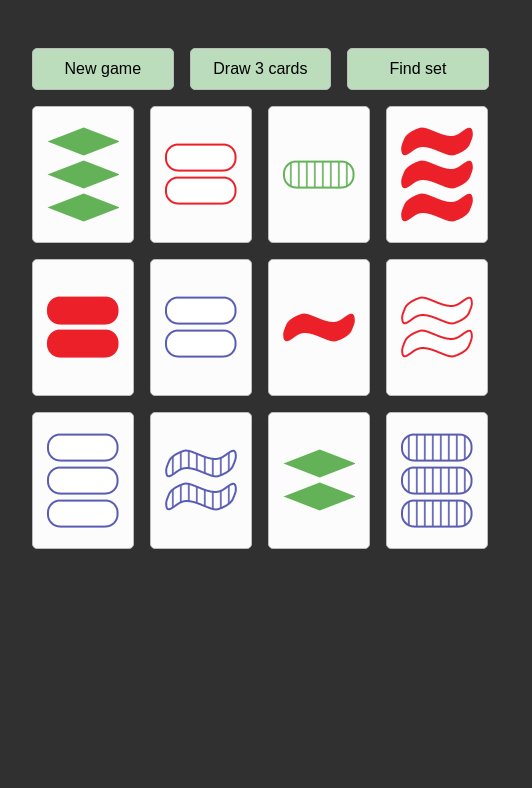
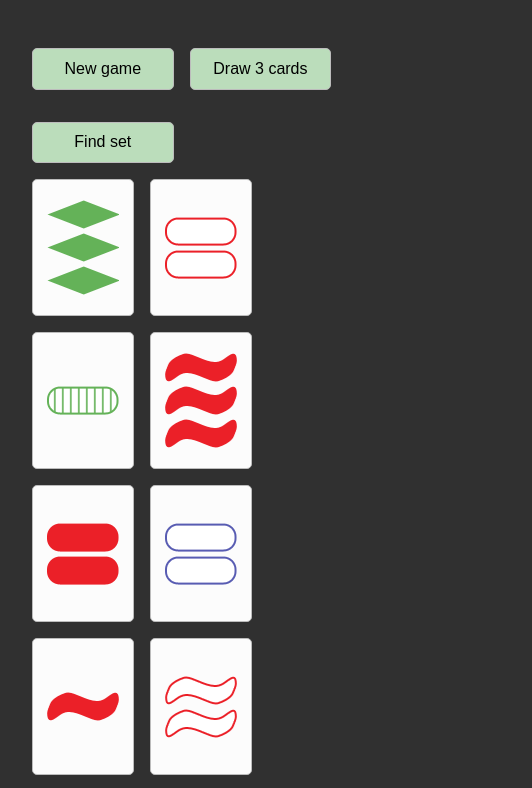
Before and after one commit to Alhxor/set-game, a plain HTML site: page index.html in a window 390 px wide. Shown: the top 788 px of the page, 532 px wide, since content can reach past the window. Drawn offline with Linux system fonts and the light colour scheme.

Commit message:
add responsiveness

```diff
--- a/main.css
+++ b/main.css
@@ -7,7 +7,9 @@ body {
 
 .control {
     display: flex;
-    width: 500px;
+    flex-flow: row wrap;
+    min-width: 250px;
+    max-width: 500px;
     /* justify-content: center; */
 }
 
@@ -16,7 +18,8 @@ body {
     flex-flow: row wrap;
     /* justify-content: center; */
 
-    width: 500px;
+    min-width: 250px;
+    max-width: 500px;
 }
 
 .card {
```
